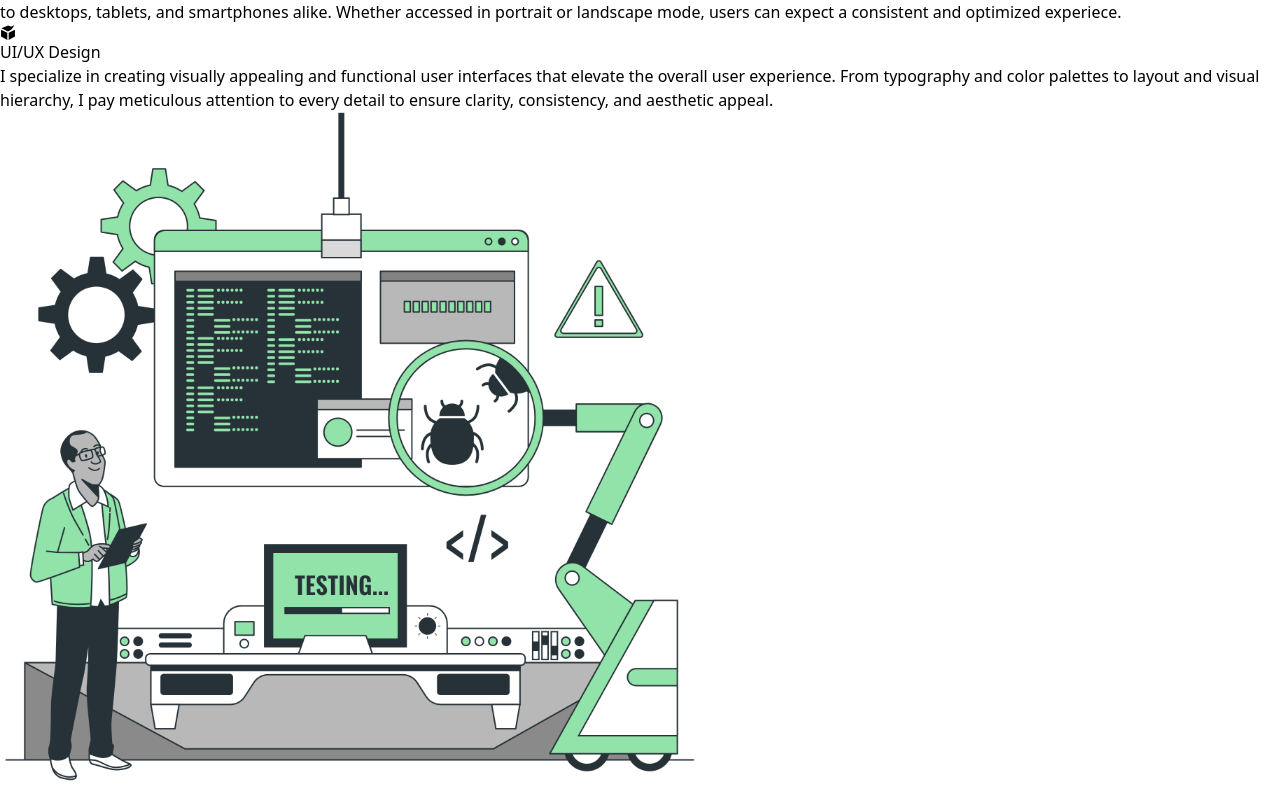
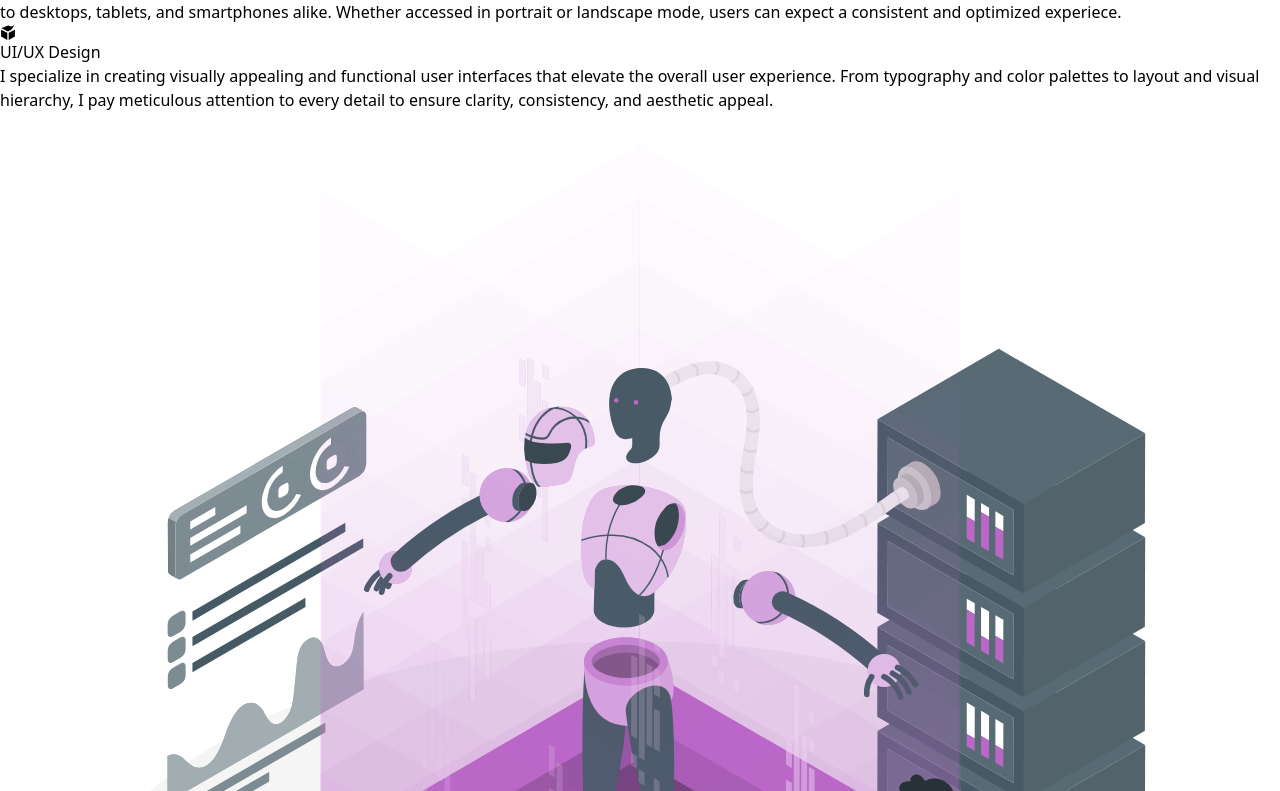
Before and after one commit to TallGem/Portfolio, a React (Vite) app: page / in a window 1280 px wide. Shown: the part 1769-2560 px from the top of the page. Built offline with nearby package versions, Linux system fonts and the light colour scheme.

Commit message:
added the contact component

```diff
--- a/src/Components/Services.jsx
+++ b/src/Components/Services.jsx
@@ -1,13 +1,14 @@
 import React from 'react'
 import { FaServicestack } from "react-icons/fa6";
 import serviceboy from '../Images/services1.png'
+import robot from '../Images/robot.svg'
 import { SiWebmoney } from "react-icons/si";
 import { PiWebhooksLogoFill } from "react-icons/pi";
 import { SiSemanticweb } from "react-icons/si";
 
 const Services = () => {
   return (
-    <div className='grid grid-cols-2 gap-2'>
+    <div className='grid lg:grid-cols-2 md:grid-cols-2 sm:grid-cols-1 gap-4'>
 
       <div className='bg-blue-50'>
 
@@ -64,7 +65,7 @@ const Services = () => {
       </div>
 
       <div>
-        <img src={serviceboy} className="img-fluid lg:mt-16 " width={700} />
+        <img src={robot} className="img-fluid w-full lg:mt-10 " />
       </div>
 
 
```
Also changed, not shown: src/Components/Contact.jsx (added, +9 -0 lines), src/Images/robot.svg (added).
